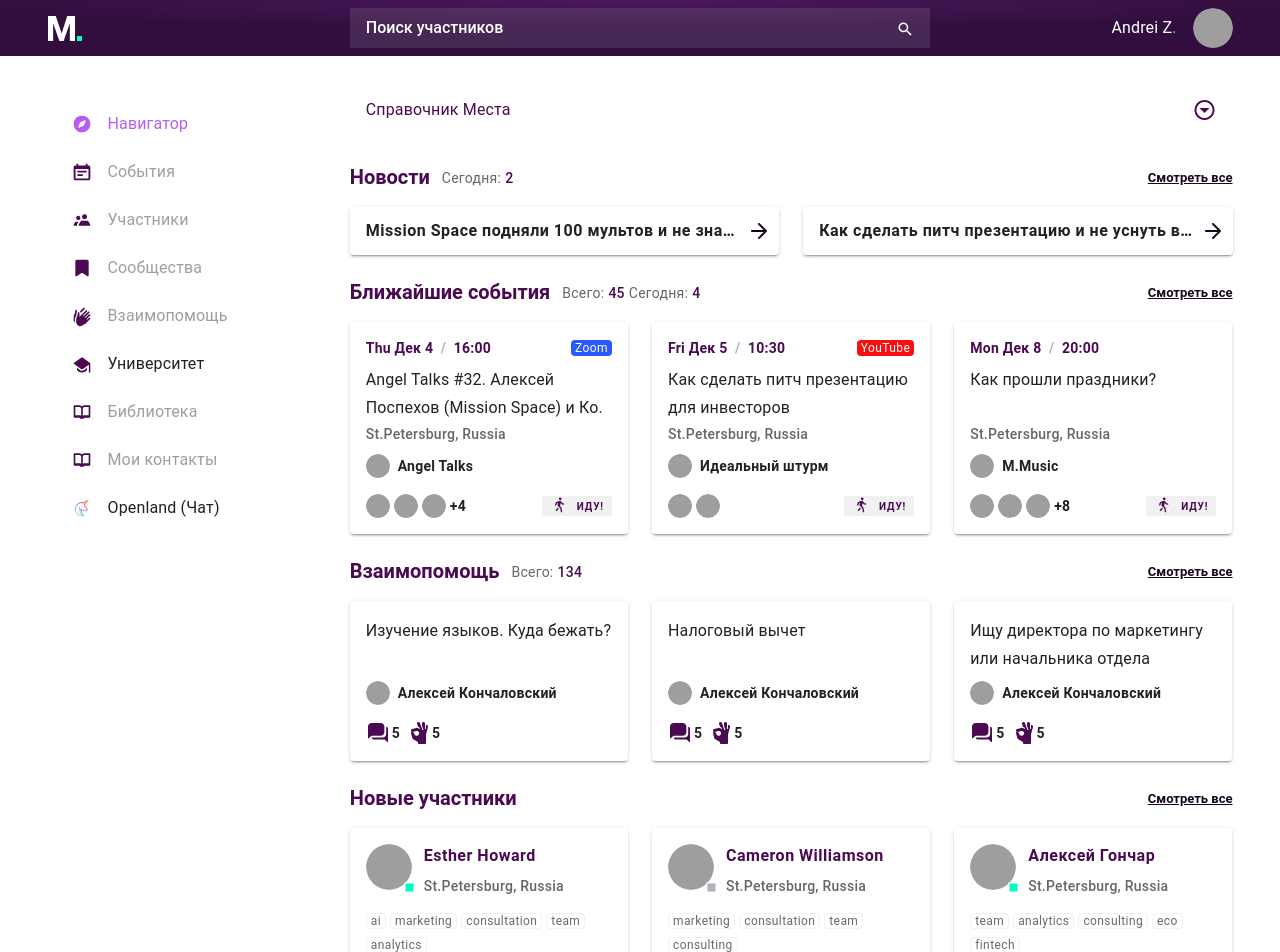
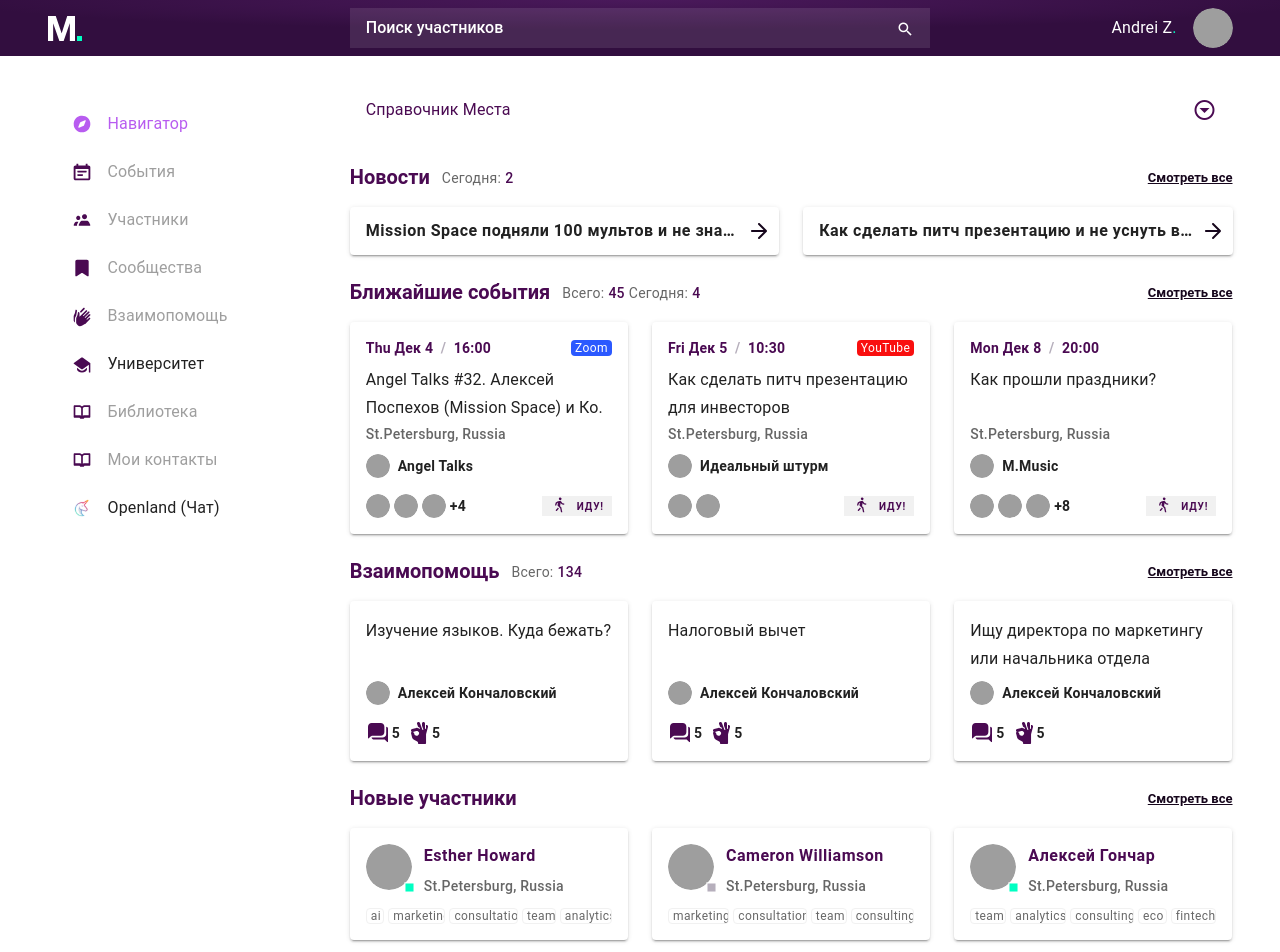
Before and after one commit to Andrei-Zhulid/mesto-start-page, a Vue app: page / in a window 1280 px wide. Shown: the top 952 px of the page. Built offline with nearby package versions, Linux system fonts and the light colour scheme; grey boxes are pictures that could not be loaded.

Commit message:
Refactored

```diff
--- a/src/components/SkillSet.vue
+++ b/src/components/SkillSet.vue
@@ -1,6 +1,6 @@
 <template>
   <div>
-    <div style="margin: 0 -2px">
+    <div class="d-flex ml-n1">
       <v-chip
         v-for="(skill, i) in skills"
         :key="i"
@@ -8,8 +8,7 @@
         x-small
         label
         outlined
-        class="skill-chip text-caption px-1"
-        style="margin: 0 2px"
+        class="skill-chip text-caption px-1 ml-1"
       >{{ skill }}
       </v-chip>
     </div>
```
